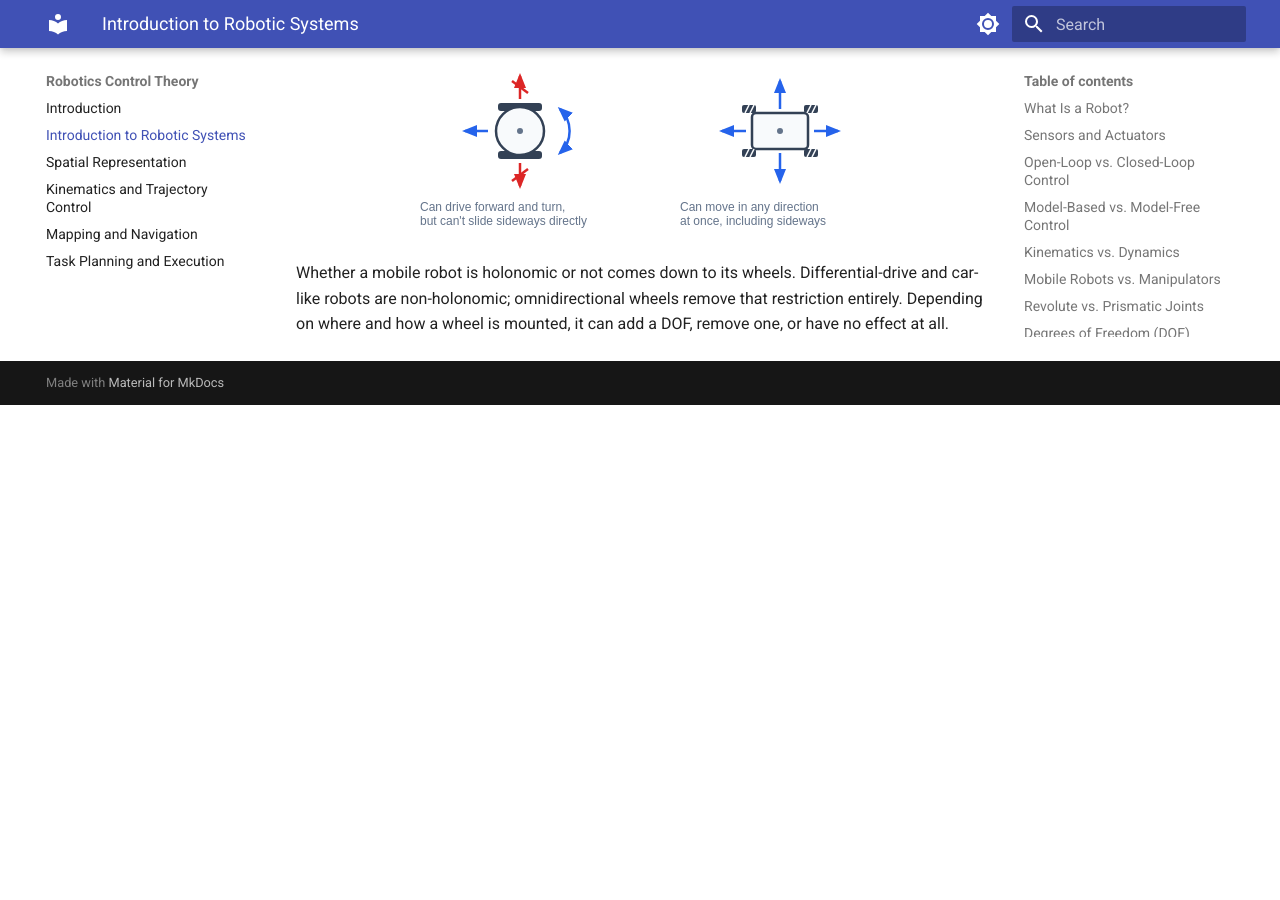
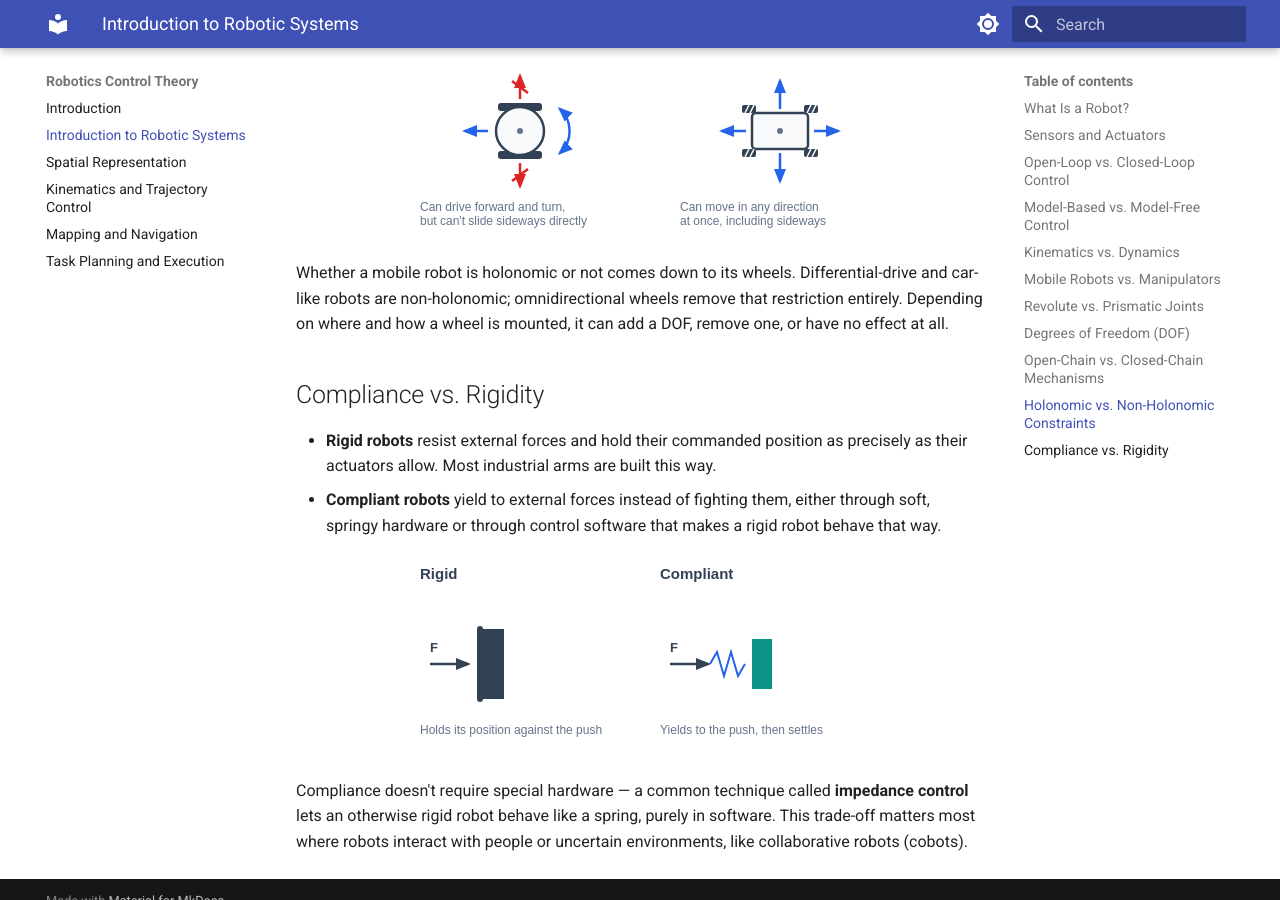
Before and after one commit to Kooroshoo/intro-to-robotics, an MkDocs documentation site: the page built from docs/01-introduction-to-robotic-systems.md, in a window 1280 px wide and 900 px high, scrolled down 5248 px. Built offline with MkDocs 1.6.1 and Material for MkDocs 9.7.7, drawn with Linux system fonts in a browser that asks for light colours; before the commit the page ends 5653 px from its top, so only the background shows below that.

Commit message:
update chapter 1

```diff
--- a/docs/01-introduction-to-robotic-systems.md
+++ b/docs/01-introduction-to-robotic-systems.md
@@ -120,3 +120,14 @@ In an open chain, DOF is simply the sum of each joint's freedom. In a closed cha
 </p>
 
 Whether a mobile robot is holonomic or not comes down to its wheels. Differential-drive and car-like robots are non-holonomic; omnidirectional wheels remove that restriction entirely. Depending on where and how a wheel is mounted, it can add a DOF, remove one, or have no effect at all.
+
+## Compliance vs. Rigidity
+
+* **Rigid robots** resist external forces and hold their commanded position as precisely as their actuators allow. Most industrial arms are built this way.
+* **Compliant robots** yield to external forces instead of fighting them, either through soft, springy hardware or through control software that makes a rigid robot behave that way.
+
+<p markdown="1" style="text-align:center;">
+![A rigid robot holds its position against a push; a compliant robot yields and then settles](assets/images/compliance_rigidity.svg)
+</p>
+
+Compliance doesn't require special hardware — a common technique called **impedance control** lets an otherwise rigid robot behave like a spring, purely in software. This trade-off matters most where robots interact with people or uncertain environments, like collaborative robots (cobots).
```
Also changed, not shown: docs/assets/images/compliance_rigidity.svg (added).
